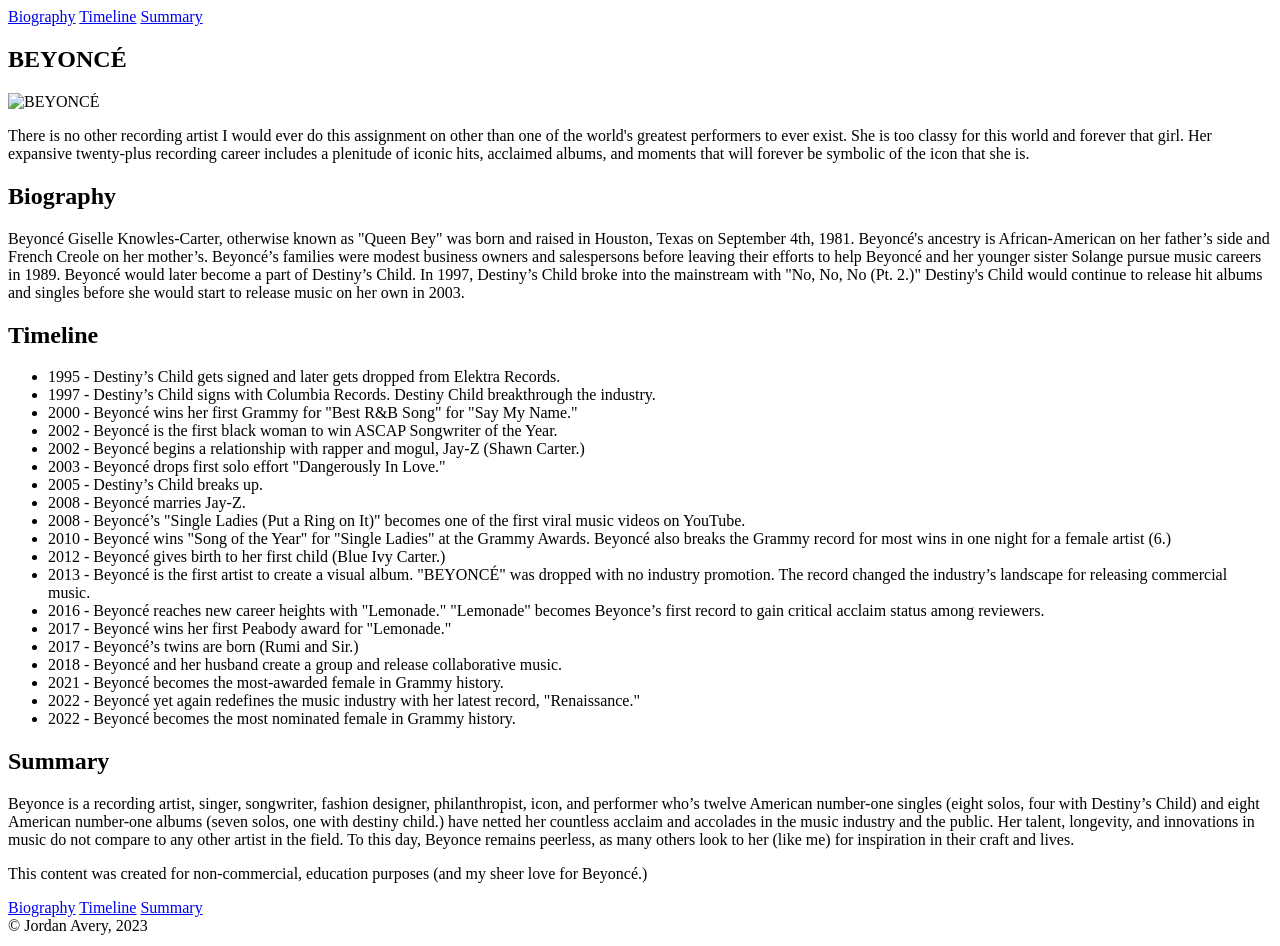
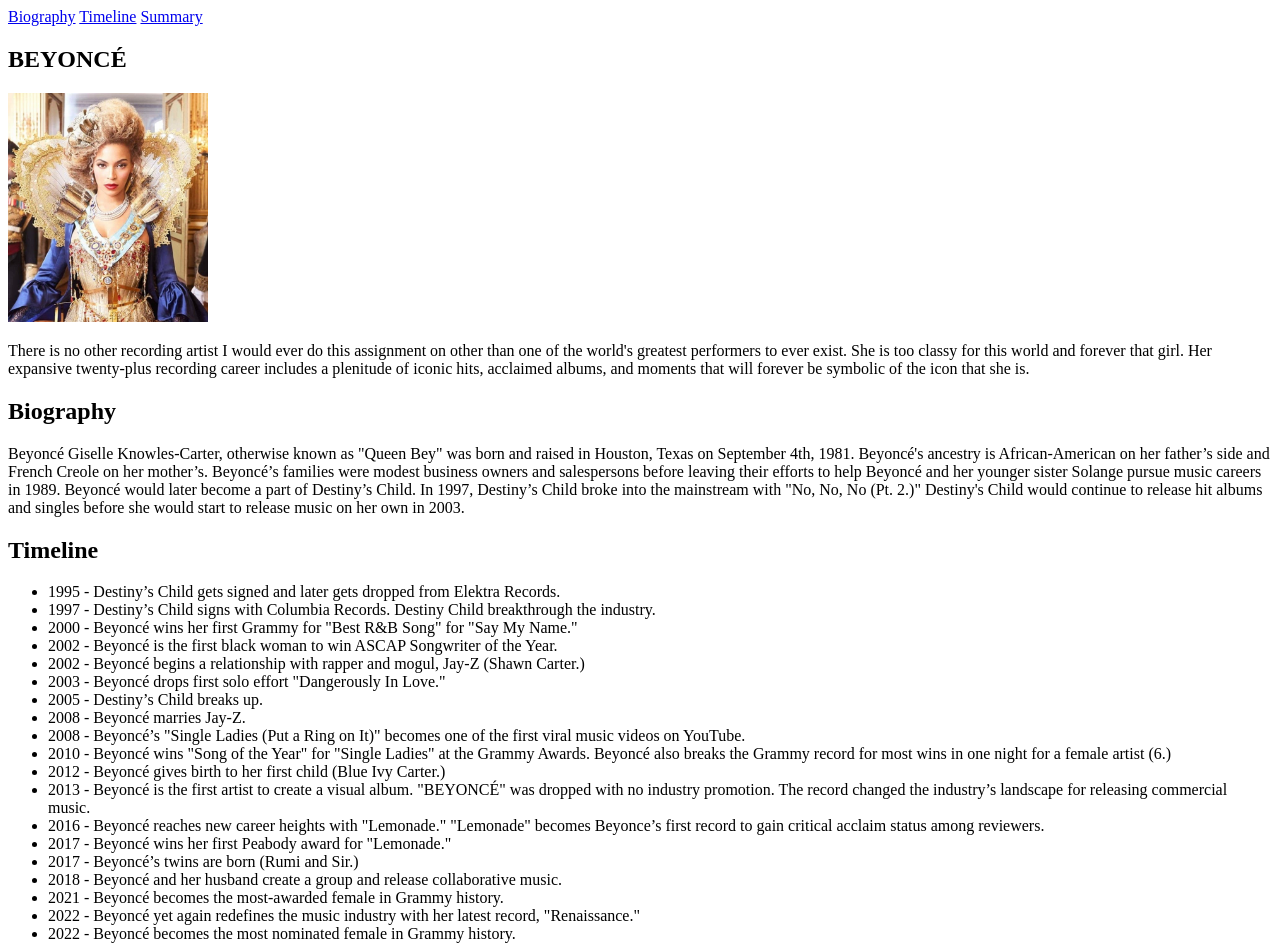
Before and after one commit to thejordanavery/m3-hw3-avery-jordan, a plain HTML site: page index.html in a window 1280 px wide. Shown: the top 946 px of the page. Drawn offline with Linux system fonts and the light colour scheme.

Commit message:
Update index.html

```diff
--- a/index.html
+++ b/index.html
@@ -18,7 +18,7 @@
     <main>
         <Section>
             <h1>BEYONCÉ</h1>
-            <img src="/images/beyonce for assignment 3.jpg" alt="BEYONCÉ "BEYONCÉ for "BOW DOWN" (2012)" width="200"
+            <img src="images/BEYONCE FOR ASSIGNMENT THREE.jpg" alt="BEYONCÉ "BEYONCÉ for "BOW DOWN" (2012)" width="200"
         </Section>
         <Section>
             <article>
```
